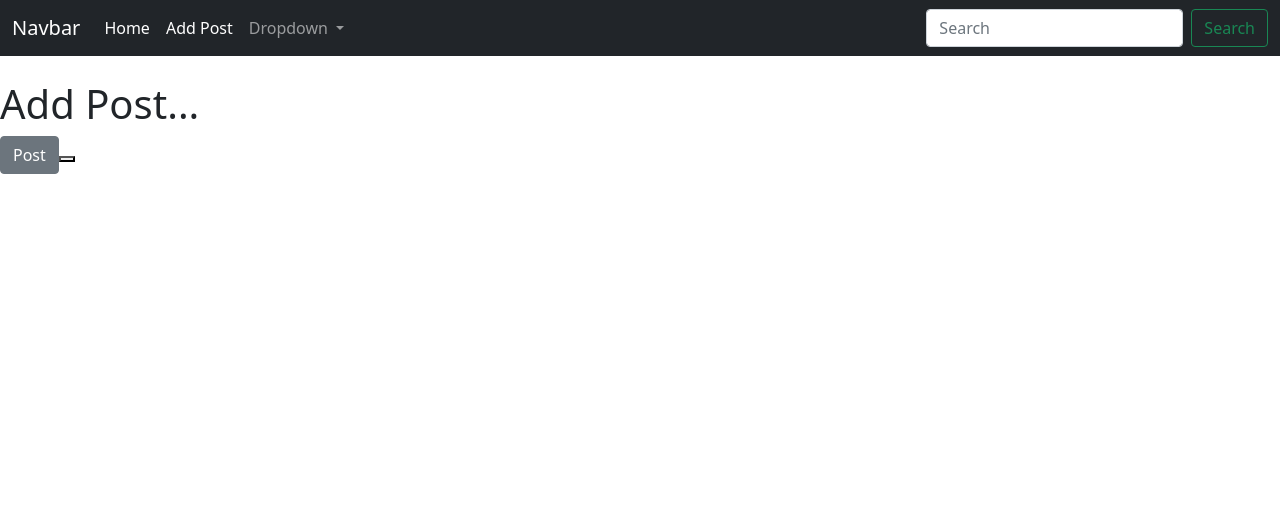
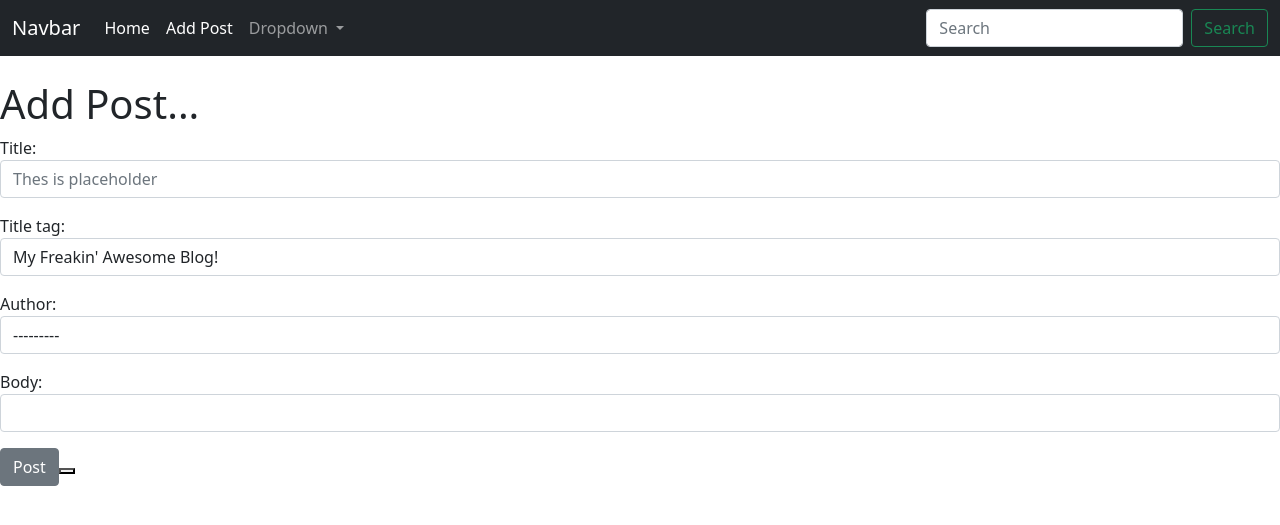
Before and after one commit to tetsuyaf1100/simpleblog, a Django app: template theblog/templates/add_post.html in a window 1280 px wide. Shown: the top 525 px of the page. Run offline with Django 3.2, Linux system fonts and the light colour scheme; the template is opened without the code that fills it: values that come from a table or form of the project are taken from there, others are empty; data comes from the database, SQL or seed files in the repository; both versions use the stored data as it was after the commit.

Commit message:
Django Blog #5 Style Django Forms With Bootstrap

```diff
--- /dev/null
+++ b/theblog/forms.py
@@ -0,0 +1,14 @@
+from django import forms
+from .models import Post
+
+class PostForm(forms.ModelForm):
+    class Meta:
+        model = Post
+        fields = ('title', 'title_tag', 'author', 'body')
+
+        widgets = {
+            'title': forms.TextInput(attrs={'class': 'form-control', 'placeholder': 'Thes is placeholder'}),
+            'title_tag': forms.TextInput(attrs={'class': 'form-control'}),
+            'author': forms.Select(attrs={'class': 'form-control'}),
+            'body': forms.TextInput(attrs={'class': 'form-control'}),
+        }
--- a/theblog/templates/add_post.html
+++ b/theblog/templates/add_post.html
@@ -1,16 +1,14 @@
 {% extends 'base.html' %}
-{% block title %}
-Create a New Post
-{% endblock %}
-
-
+{% block title %} Create a New Blog Post {% endblock %}
 {% block content %}
 
-    <h1>Add Post...</h1>
+<h1>Add Post...</h1>
 
+<div class="form-group">
     <form method="POST">
         {% csrf_token %}
         {{ form.as_p }}
         <button class="btn btn-secondary">Post<button>
+</div>
 
 {% endblock %}
--- a/theblog/views.py
+++ b/theblog/views.py
@@ -1,6 +1,7 @@
 from django.shortcuts import render
 from django.views.generic import ListView, DetailView, CreateView
 from .models import Post
+from .forms import PostForm
 
 #def home(request):
 #    return render(request, 'home.html', {})
@@ -15,5 +16,6 @@
 
 class AddPostView(CreateView):
     model = Post
+    form_class = PostForm
     template_name = 'add_post.html'
-    fields = '__all__'
+    #fields = '__all__'
```
Also changed, not shown: db.sqlite3.
